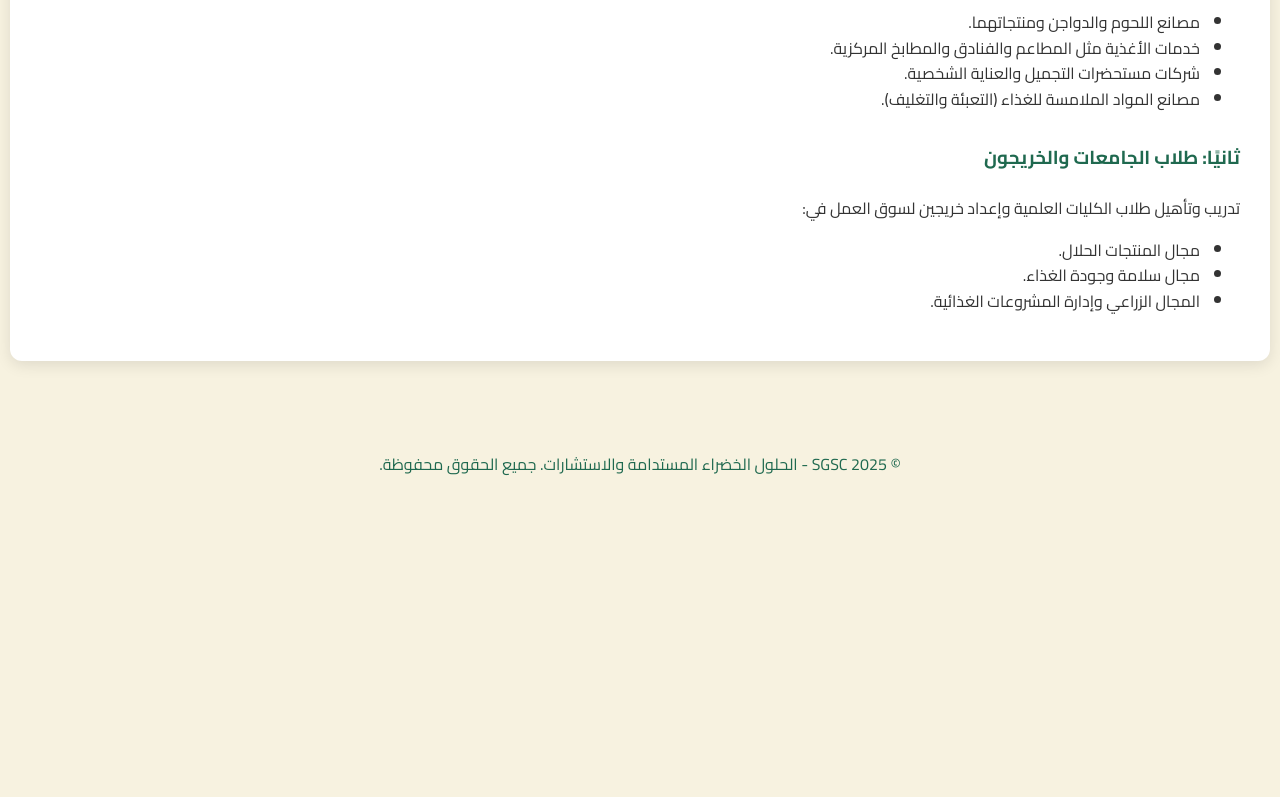
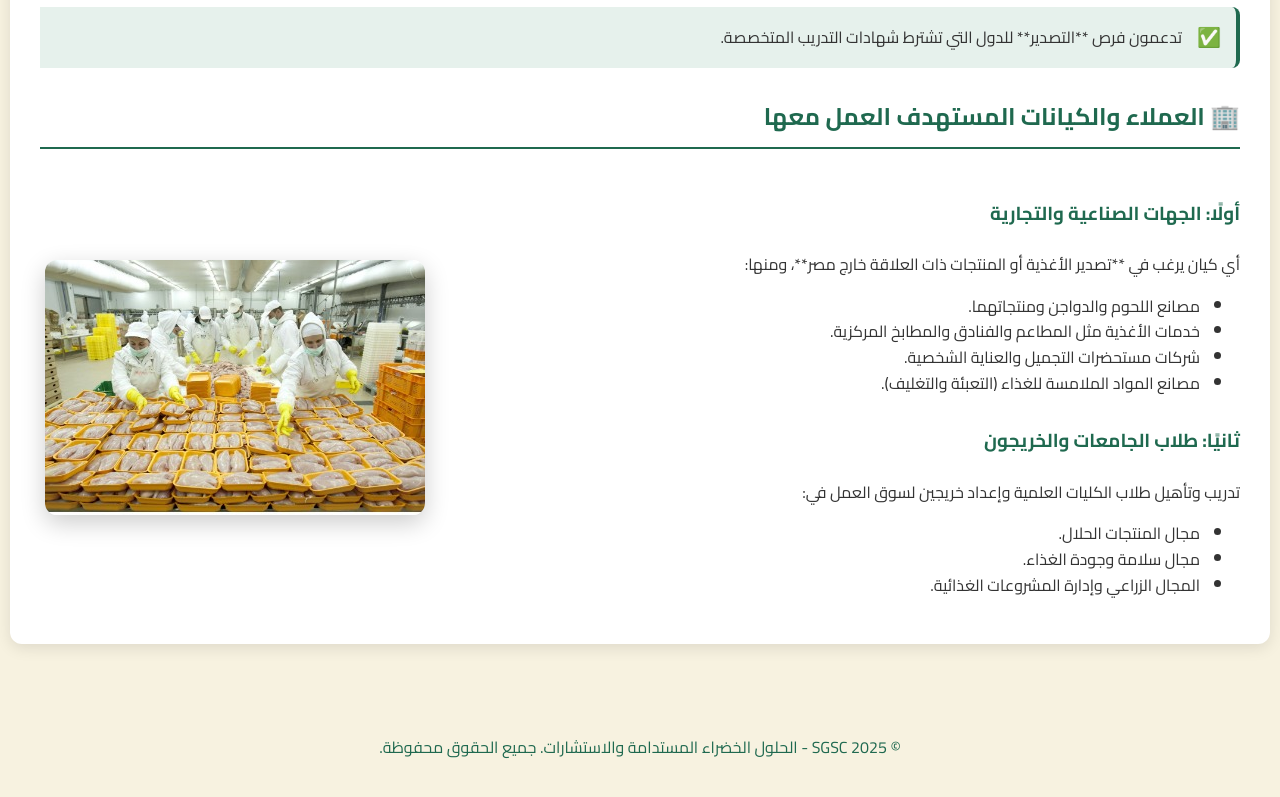
Before and after one commit to sgsc-web/site, a plain HTML site: page index.html in a window 1280 px wide. Shown: the part 1185-1982 px from the top of the page. Before the commit the page ends 1703 px from the top, so only its background shows below. Drawn offline with Linux system fonts and the light colour scheme.

Commit message:
upload new images resources

```diff
--- a/index.html
+++ b/index.html
@@ -27,7 +27,9 @@
 <script src="script.js"></script>
 
 <main class="container">
-
+    <div class="hero-image-container">
+        <img src="1.jpeg" alt="Welcome to SGSC" class="hero-image">
+    </div>
     <section class="section">
         <h1>الحلول الخضراء المستدامة والاستشارات</h1>
         <h2>"Food safety& Halal products & Agriculture" Training and Qualification</h2>
@@ -58,7 +60,9 @@
 
     <section class="section">
         <h2>🏢 العملاء والكيانات المستهدف العمل معها</h2>
-
+    </section>
+    <section class="section two-column-section">
+        <div class="column-text">
             <h3>أولًا: الجهات الصناعية والتجارية</h3>
             <p>
                 أي كيان يرغب في **تصدير الأغذية أو المنتجات ذات العلاقة خارج مصر**، ومنها:
@@ -79,6 +83,10 @@
                 <li>مجال سلامة وجودة الغذاء.</li>
                 <li>المجال الزراعي وإدارة المشروعات الغذائية.</li>
             </ul>
+        </div>
+        <div class="column-image">
+            <img src="9.jpeg" alt="Our Clients" class="hero-image">
+        </div>
     </section>
 
 </main>
--- a/style.css
+++ b/style.css
@@ -458,3 +458,59 @@ table th {
     color: #555;
     font-size: 16px;
 }
+
+/* Hero Image Styles */
+.hero-image-container {
+    text-align: center;
+    margin-bottom: 20px;
+    animation: fadeIn 1.5s ease-in-out;
+}
+
+.hero-image {
+    max-width: 100%;
+    height: auto;
+    border-radius: 12px;
+    box-shadow: 0 8px 25px rgba(0,0,0,0.2);
+    transition: transform 0.3s ease-in-out;
+}
+
+.hero-image:hover {
+    transform: scale(1.03);
+}
+
+/* Two-column layout for sections */
+.two-column-section {
+    display: flex;
+    align-items: center;
+    gap: 30px;
+    margin-top: 20px;
+}
+
+.column-text {
+    flex: 2; /* Give more space to text */
+}
+
+.column-image {
+    flex: 1;
+    text-align: center;
+}
+
+.column-image img {
+    max-width: 100%;
+    height: auto;
+    border-radius: 12px;
+    box-shadow: 0 8px 25px rgba(0,0,0,0.2);
+    transition: transform 0.3s ease-in-out;
+    animation: fadeIn 1.5s ease-in-out;
+}
+
+.column-image img:hover {
+    transform: scale(1.03);
+}
+
+/* Responsive for two-column layout */
+@media (max-width: 768px) {
+    .two-column-section {
+        flex-direction: column-reverse; /* Image will be on top on mobile */
+    }
+}
```
Also changed, not shown: 1.jpeg (added), 10.jpeg (added), 11.jpeg (added), 2.jpeg (added), 3.jpeg (added), 4.jpeg (added), 5.jpeg (added), 6.jpeg (added), 7.jpeg (added), 8.jpeg (added), 9.jpeg (added). Lines whose indentation alone changed are shown as unchanged.
